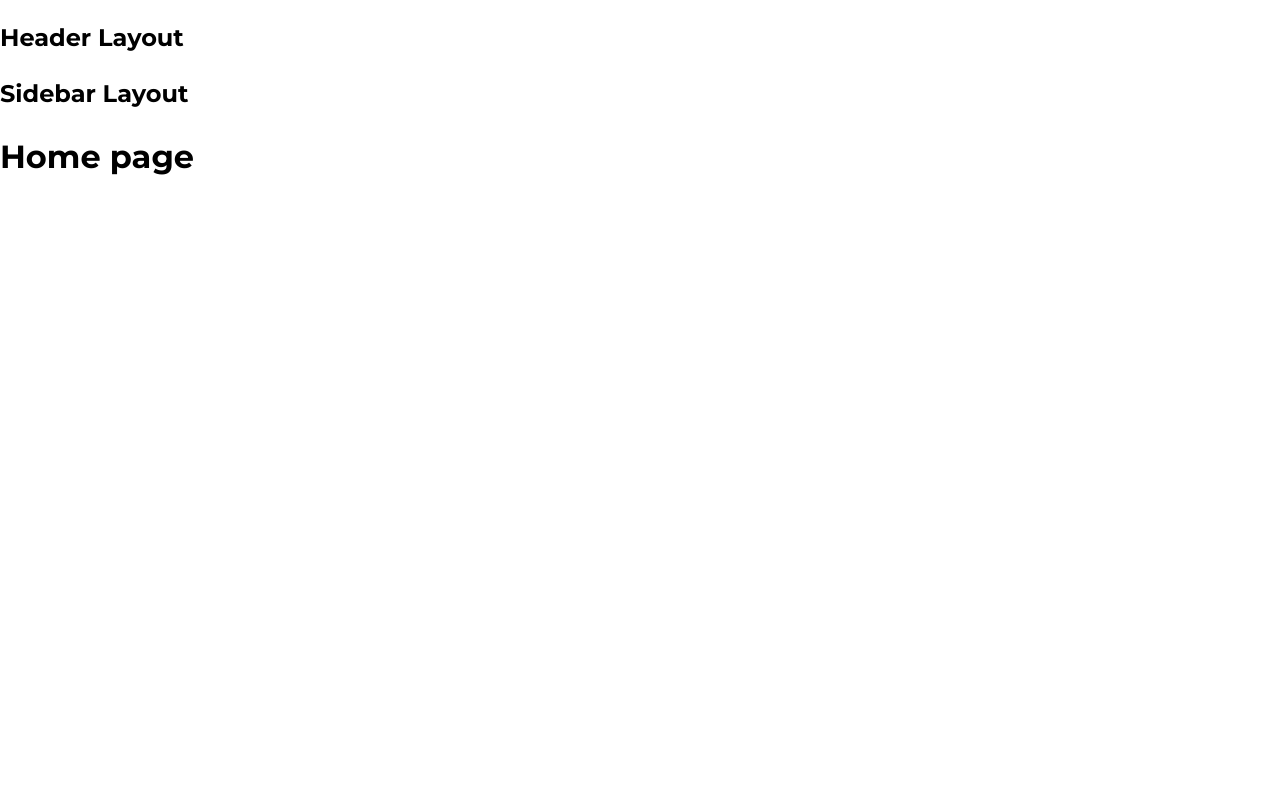
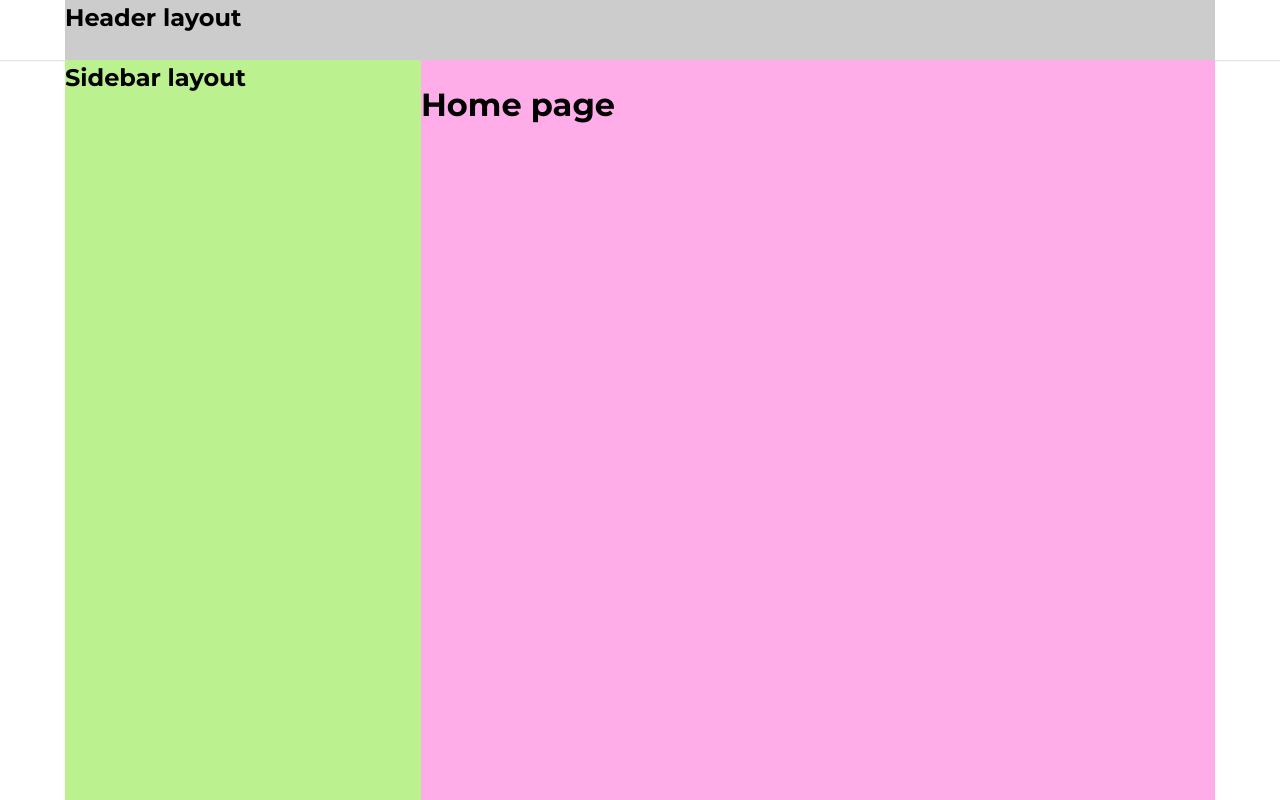
Before and after one commit to nvminh162/fe-tiktok, a React (Create React App) app: page / in a window 1280 px wide. Shown: the top 800 px of the page. Built offline with nearby package versions, Linux system fonts and the light colour scheme.

Commit message:
add classnames dependency; implement modular styles for layout components and improve structure

```diff
--- a/package.json
+++ b/package.json
@@ -3,6 +3,7 @@
   "version": "0.1.0",
   "private": true,
   "dependencies": {
+    "classnames": "^2.5.1",
     "cra-template": "1.2.0",
     "normalize.css": "^8.0.1",
     "react": "^19.0.0",
--- a/src/components/GlobalStyles/GlobalStyles.scss
+++ b/src/components/GlobalStyles/GlobalStyles.scss
@@ -3,10 +3,16 @@
 
 :root {
     --primary: #fe2c55;
+
+    //default-layout
+    --default-layout-header-height: 60px;
+    --default-layout-width: 1150px;
 }
 
 * {
     box-sizing: border-box;
+    margin: 0;
+    padding: 0;
 }
 
 html {
--- /dev/null
+++ b/src/components/Layouts/DefaultLayout/DefaultLayout.module.scss
@@ -0,0 +1,15 @@
+.wrapper {
+    display: flex;
+    flex-direction: column;
+    align-items: center;
+}
+
+.container {
+    display: flex;
+    width: var(--default-layout-width, 1150px);
+}
+
+.content {
+    flex: 1;
+    background: #ffade9;
+}
--- a/src/components/Layouts/DefaultLayout/index.js
+++ b/src/components/Layouts/DefaultLayout/index.js
@@ -1,13 +1,17 @@
 import Header from '../components/Header';
 import Sidebar from '../components/Sidebar';
+import styles from './DefaultLayout.module.scss';
+import classNames from 'classnames/bind';
+
+const cx = classNames.bind(styles);
 
 function DefaultLayout({ children }) {
     return (
-        <div>
+        <div className={cx('wrapper')}>
             <Header />
-            <div className="container">
+            <div className={cx('container')}>
                 <Sidebar />
-                <div className="content">{children}</div>
+                <div className={cx('content')}>{children}</div>
             </div>
         </div>
     );
--- /dev/null
+++ b/src/components/Layouts/components/Header/Header.module.scss
@@ -0,0 +1,13 @@
+.wrapper {
+    width: 100%;
+    height: var(--default-layout-header-height, 60px); //var, default
+    box-shadow: 0px 1px 1px rgba(0, 0, 0, 0.12);
+    display: flex;
+    justify-content: center;
+}
+
+.inner {
+    height: 100%;
+    width: var(--default-layout-width, 1150px);
+    background-color: #ccc;
+}
--- a/src/components/Layouts/components/Header/index.js
+++ b/src/components/Layouts/components/Header/index.js
@@ -1,5 +1,16 @@
+import classNames from 'classnames/bind';
+import styles from './Header.module.scss';
+
+const cx = classNames.bind(styles);
+
 function Header() {
-    return <h2>Header Layout</h2>;
+    return (
+        <header className={cx('wrapper')}>
+            <div className={cx('inner')}>
+                <h2>Header layout</h2>
+            </div>
+        </header>
+    );
 }
 
 export default Header;
--- /dev/null
+++ b/src/components/Layouts/components/Sidebar/Sidebar.module.scss
@@ -0,0 +1,5 @@
+.wrapper {
+    width: 356px;
+    min-height: 1000px;
+    background-color: rgb(187, 241, 143);
+}
--- a/src/components/Layouts/components/Sidebar/index.js
+++ b/src/components/Layouts/components/Sidebar/index.js
@@ -1,5 +1,14 @@
+import styles from './Sidebar.module.scss';
+import classNames from 'classnames/bind';
+
+const cx = classNames.bind(styles);
+
 function Sidebar() {
-    return <h2>Sidebar Layout</h2>;
+    return (
+        <aside className={cx('wrapper')}>
+            <h2>Sidebar layout</h2>
+        </aside>
+    );
 }
 
 export default Sidebar;
```
Also changed, not shown: 1 other file (tests, documents, lock files or other folders).
